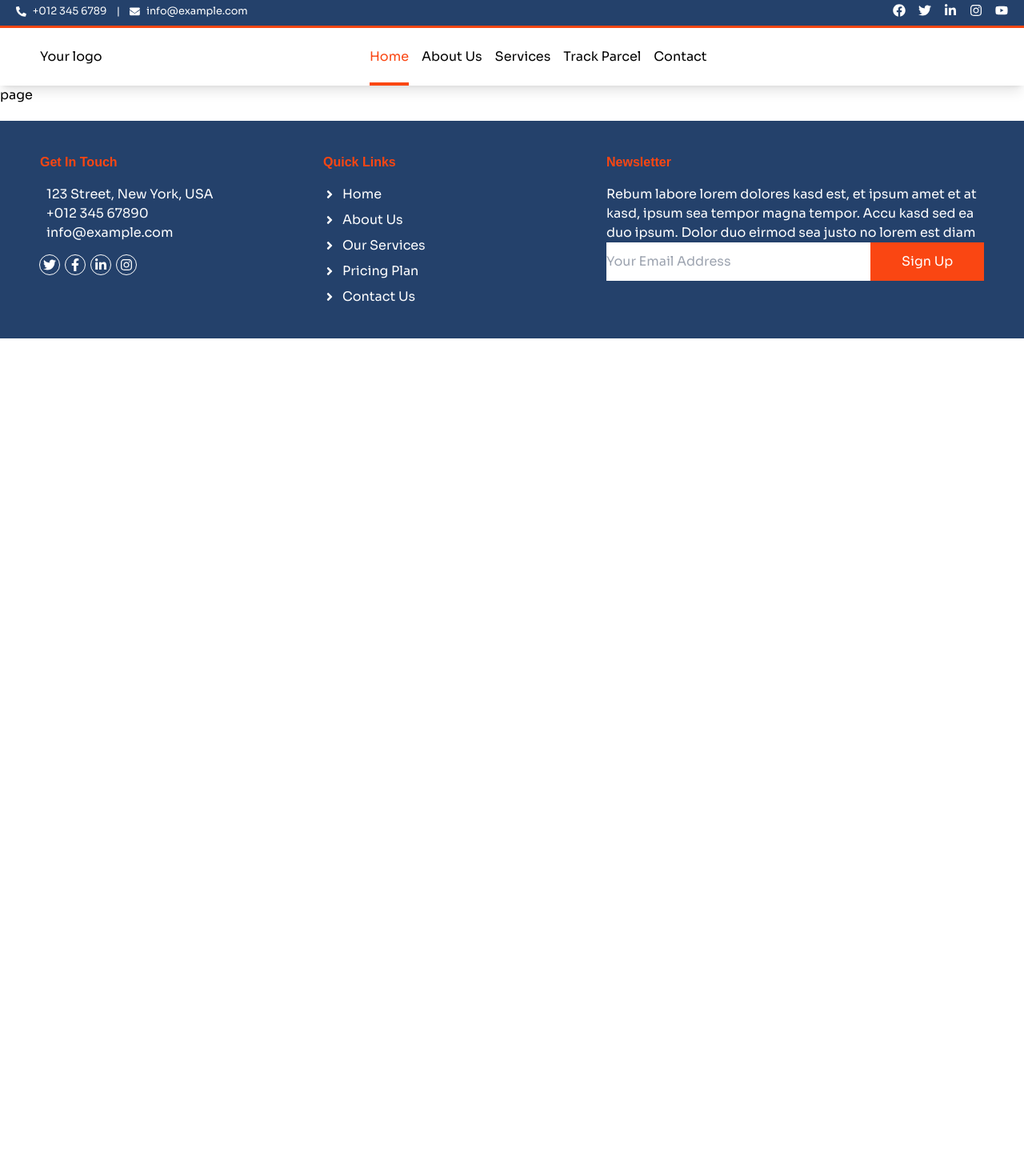
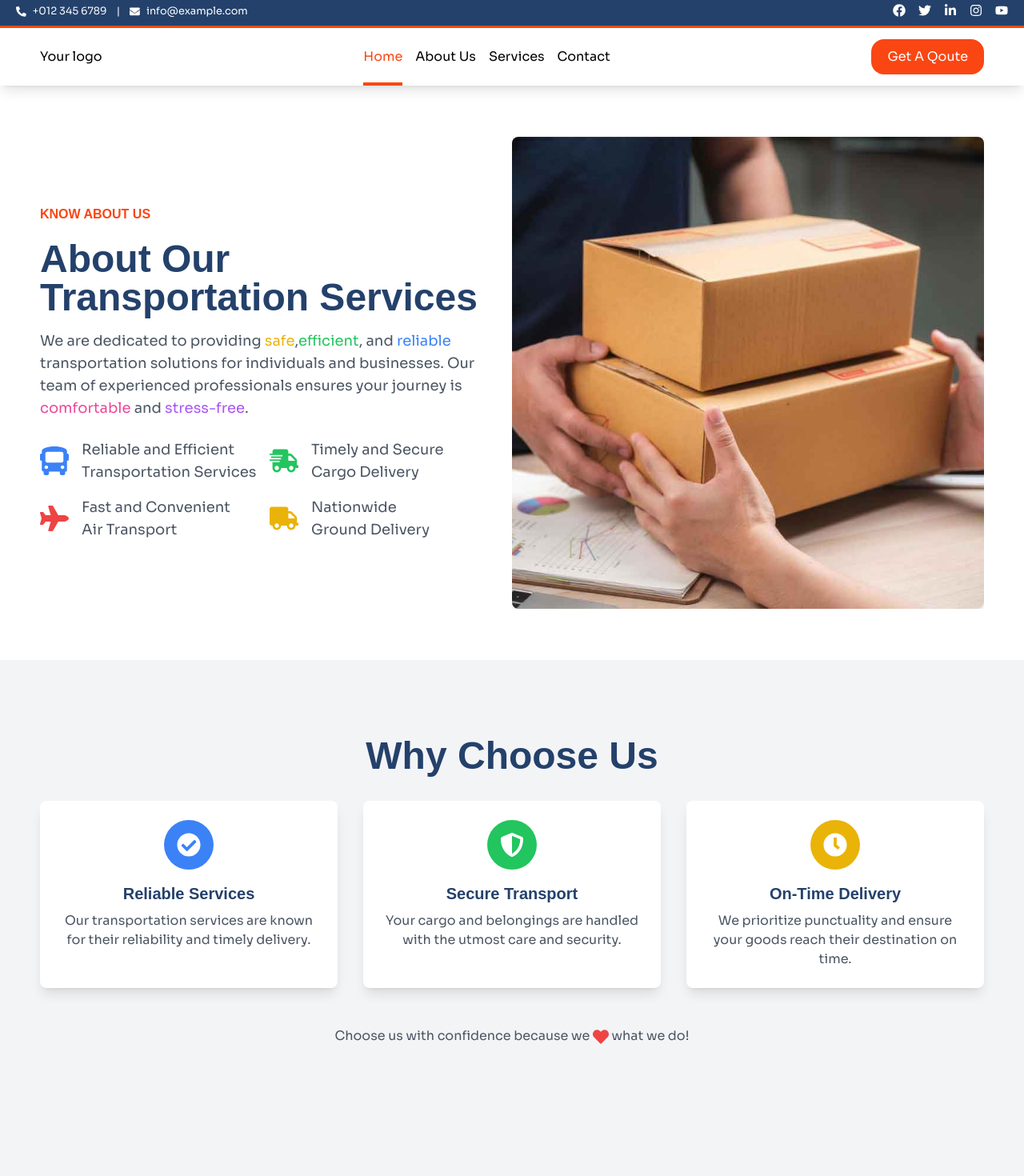
Before and after one commit to olayinka06-dev/airline-project, a Next.js app: page /about in a window 1280 px wide. Shown: the top 1470 px of the page at 80% size. Before the commit the page ends 800 px from the top, so only its background shows below. Built offline with nearby package versions, Linux system fonts and the light colour scheme.

Commit message:
adjusting the overall component

```diff
--- a/src/app/about/page.jsx
+++ b/src/app/about/page.jsx
@@ -1,8 +1,15 @@
+import Testimonials from '@/components/entities/Testimonial'
+import AboutComponent from '@/components/home_components/AboutSection'
+import WhyChooseUs from '@/components/home_components/WhychooseUs'
 import React from 'react'
 
 const page = () => {
   return (
-    <div>page</div>
+    <>
+      <AboutComponent/>
+      <WhyChooseUs/>
+      <Testimonials/>
+    </>
   )
 }
 
--- /dev/null
+++ b/src/app/booking/page.jsx
@@ -0,0 +1,12 @@
+import Booking from '@/components/entities/Booking'
+import React from 'react'
+
+const BookingPage = () => {
+  return (
+    <>
+        <Booking/>
+    </>
+  )
+}
+
+export default BookingPage
--- a/src/app/contact/page.jsx
+++ b/src/app/contact/page.jsx
@@ -1,8 +1,9 @@
+import ContactInformation from '@/components/entities/ContactInformation';
 import React from 'react'
 
 const ContactPage = () => {
   return (
-    <div>ContactPage</div>
+    <ContactInformation/>
   )
 }
 
--- a/src/app/service/page.jsx
+++ b/src/app/service/page.jsx
@@ -1,8 +1,9 @@
+import Service from '@/components/home_components/Service';
 import React from 'react'
 
 const ServicePage = () => {
   return (
-    <div>ServicePage</div>
+    <Service/>
   )
 }
 
--- /dev/null
+++ b/src/components/about_components/AboutHome.jsx
@@ -0,0 +1,73 @@
+import React from 'react';
+import { FaBus, FaShippingFast, FaPlane, FaTruck } from 'react-icons/fa';
+import { AiOutlineCheckCircle } from 'react-icons/ai';
+
+const AboutComponent = () => {
+  return (
+    <section className="py-16 bg-gray-100">
+      <div className="container mx-auto">
+        <div className="flex flex-col md:gap-0 gap-5 md:flex-row items-center">
+          <div className="md:w-1/2 md:pr-8">
+            <h4 className="text-text-orange mb-5">KNOW ABOUT US</h4>
+            <h2 className="text-3xl md:text-4xl lg:text-5xl font-bold mb-4 text-text-gray">
+              About Our Transportation Services
+            </h2>
+            <p className="text-gray-600 text-lg mb-6">
+              We are dedicated to providing{' '}
+              <span className="text-yellow-500">safe</span>,
+              <span className="text-green-500">efficient</span>, and{' '}
+              <span className="text-blue-500">reliable</span> transportation
+              solutions for individuals and businesses. Our team of experienced
+              professionals ensures your journey is{' '}
+              <span className="text-pink-500">comfortable</span> and{' '}
+              <span className="text-purple-500">stress-free</span>.
+            </p>
+            {/* Add "Why Choose Us" Section */}
+            <div className="grid grid-cols-2 gap-2 md:gap-4">
+              <div className="flex flex-col md:flex-row items-center md:text-left text-center">
+                <div className="md:mr-4">
+                  <AiOutlineCheckCircle className="text-4xl text-green-500" />
+                </div>
+                <p className="text-gray-600 text-lg">
+                  Exceptional Customer Service
+                </p>
+              </div>
+              <div className="flex flex-col md:flex-row items-center md:text-left text-center">
+                <div className="md:mr-4">
+                  <AiOutlineCheckCircle className="text-4xl text-green-500" />
+                </div>
+                <p className="text-gray-600 text-lg">
+                  Secure and Efficient Deliveries
+                </p>
+              </div>
+              {/* Add more points as needed */}
+            </div>
+            {/* Add Testimonial Section */}
+            <div className="mt-8">
+              <h3 className="text-xl font-semibold mb-4 text-text-gray">
+                What Our Customers Say
+              </h3>
+              <div className="flex items-center space-x-4">
+                {/* Add testimonial cards */}
+              </div>
+            </div>
+          </div>
+          <div className="md:w-1/2 transform hover:scale-105 transition duration-300 ease-in-out relative overflow-hidden">
+            <img
+              src="/images/about.jpg" // Replace with your image URL
+              alt="About Us"
+              className="rounded-lg shadow-lg object-cover w-full h-full"
+            />
+            <div className="absolute inset-0 bg-black opacity-0 hover:opacity-50 flex items-center justify-center">
+              <button className="text-white bg-blue-500 hover:bg-blue-600 px-6 py-2 rounded-md text-lg">
+                Learn More
+              </button>
+            </div>
+          </div>
+        </div>
+      </div>
+    </section>
+  );
+};
+
+export default AboutComponent;
--- a/src/components/entities/NavBar.jsx
+++ b/src/components/entities/NavBar.jsx
@@ -10,8 +10,12 @@ const NavBar = () => {
   };
   return (
     <>
-      <header className={`border-t-[3px] bg-white sticky top-0 z-[100] border-solid border-text-orange ${menu ? "" : "shadow-lg"} `}>
-        <nav className="container py-5 md:py-6 items-center w-full bg-white  flex justify-between">
+      <header
+        className={`border-t-[3px] bg-white sticky top-0 z-[100] border-solid border-text-orange ${
+          menu ? "" : "shadow-lg"
+        } `}
+      >
+        <nav className="container py-5 md:py-[14px] items-center w-full bg-white  flex justify-between">
           <div className="">
             <a href="/">Your logo</a>
           </div>
@@ -40,13 +44,6 @@ const NavBar = () => {
               Services
             </Link>
             <Link
-              onClick={() => setActiveLink("track")}
-              className={`nav-link ${activeLink === "track" ? "active" : ""}`}
-              href={"/"}
-            >
-              Track Parcel
-            </Link>
-            <Link
               onClick={() => setActiveLink("contact")}
               className={`nav-link ${activeLink === "contact" ? "active" : ""}`}
               href={"/contact"}
@@ -55,14 +52,13 @@ const NavBar = () => {
             </Link>
           </div>
           <div className="hidden md:flex items-center gap-3">
-            <div className="search-wrap">
-              <a href="https://seawaysc.com/#">
-                <i className="bx bx-search"></i>
-              </a>
-            </div>
-            <button type="button" className="sidebar-menu">
-              <i className="flaticon-menu"></i>
-            </button>
+            <Link
+            onClick={() => setActiveLink("booking")}
+              className={`bg-text-orange py-[10px] px-5 text-white rounded-2xl border-none`}
+              href={"/booking"}
+            >
+              Get A Qoute
+            </Link>
           </div>
           <button
             onClick={toggleMenu}
@@ -76,39 +72,51 @@ const NavBar = () => {
       </header>
       <div className="w-full">
         <div
-         className={`flex overflow-hidden z-[150]  w-full  transition-[all,3s,ease-linear] ${menu ? "h-[40vh]" : "h-[0vh]"} flex-col px-5 bg-white md:hidden fixed items-start gap-4`}
-         >
+          className={`flex overflow-hidden z-[150]  w-full  transition-[all,3s,ease-linear] ${
+            menu ? "h-[40vh]" : "h-[0vh]"
+          } flex-col px-5 bg-white md:hidden fixed items-start gap-4`}
+        >
           <Link
             onClick={() => setActiveLink("home")}
-            className={`hover:text-text-orange ${activeLink === "home" ? "text-text-orange" : ""}`}
+            className={`hover:text-text-orange ${
+              activeLink === "home" ? "text-text-orange" : ""
+            }`}
             href={"/"}
           >
             Home
           </Link>
           <Link
             onClick={() => setActiveLink("about")}
-            className={`hover:text-text-orange ${activeLink === "about" ? "text-text-orange" : ""}`}
+            className={`hover:text-text-orange ${
+              activeLink === "about" ? "text-text-orange" : ""
+            }`}
             href={"/about"}
           >
             About Us
           </Link>
           <Link
             onClick={() => setActiveLink("services")}
-            className={`hover:text-text-orange ${activeLink === "services" ? "text-text-orange" : ""}`}
+            className={`hover:text-text-orange ${
+              activeLink === "services" ? "text-text-orange" : ""
+            }`}
             href={"/service"}
           >
             Services
           </Link>
           <Link
             onClick={() => setActiveLink("track")}
-            className={`hover:text-text-orange ${activeLink === "track" ? "text-text-orange" : ""}`}
+            className={`hover:text-text-orange ${
+              activeLink === "track" ? "text-text-orange" : ""
+            }`}
             href={"/"}
           >
             Track Parcel
           </Link>
           <Link
             onClick={() => setActiveLink("contact")}
-            className={`hover:text-text-orange ${activeLink === "contact" ? "text-text-orange" : ""}`}
+            className={`hover:text-text-orange ${
+              activeLink === "contact" ? "text-text-orange" : ""
+            }`}
             href={"/contact"}
           >
             Contact
--- a/src/components/home_components/WhychooseUs.jsx
+++ b/src/components/home_components/WhychooseUs.jsx
@@ -18,7 +18,7 @@ const WhyChooseUs = () => {
           Why Choose Us
         </h2>
         <div className="grid grid-cols-1 md:grid-cols-3 gap-8">
-          <div data-aos="slide-up" data-aos-delay="300" className="flex flex-col items-center p-6 cursor-auto rounded-lg shadow-lg bg-white hover:scale-105 transform transition duration-300 ease-in-out">
+          <div data-aos="fade-up" data-aos-delay="300" className="flex flex-col items-center p-6 cursor-auto rounded-lg shadow-lg bg-white hover:scale-105 transform transition duration-300 ease-in-out">
             <div className="bg-blue-500 rounded-full p-4 text-white text-3xl">
               <FaCheckCircle />
             </div>
@@ -30,7 +30,7 @@ const WhyChooseUs = () => {
               timely delivery.
             </p>
           </div>
-          <div data-aos="slide-up" data-aos-delay="500" className="flex flex-col items-center p-6 cursor-auto rounded-lg shadow-lg bg-white hover:scale-105 transform transition duration-300 ease-in-out">
+          <div data-aos="fade-up" data-aos-delay="500" className="flex flex-col items-center p-6 cursor-auto rounded-lg shadow-lg bg-white hover:scale-105 transform transition duration-300 ease-in-out">
             <div className="bg-green-500 rounded-full p-4 text-white text-3xl">
               <FaShieldAlt />
             </div>
@@ -42,7 +42,7 @@ const WhyChooseUs = () => {
               security.
             </p>
           </div>
-          <div data-aos="slide-up" data-aos-delay="700" className="flex flex-col items-center p-6 cursor-auto rounded-lg shadow-lg bg-white hover:scale-105 transform transition duration-300 ease-in-out">
+          <div data-aos="fade-up" data-aos-delay="700" className="flex flex-col items-center p-6 cursor-auto rounded-lg shadow-lg bg-white hover:scale-105 transform transition duration-300 ease-in-out">
             <div className="bg-yellow-500 rounded-full p-4 text-white text-3xl">
               <FaClock />
             </div>
```
